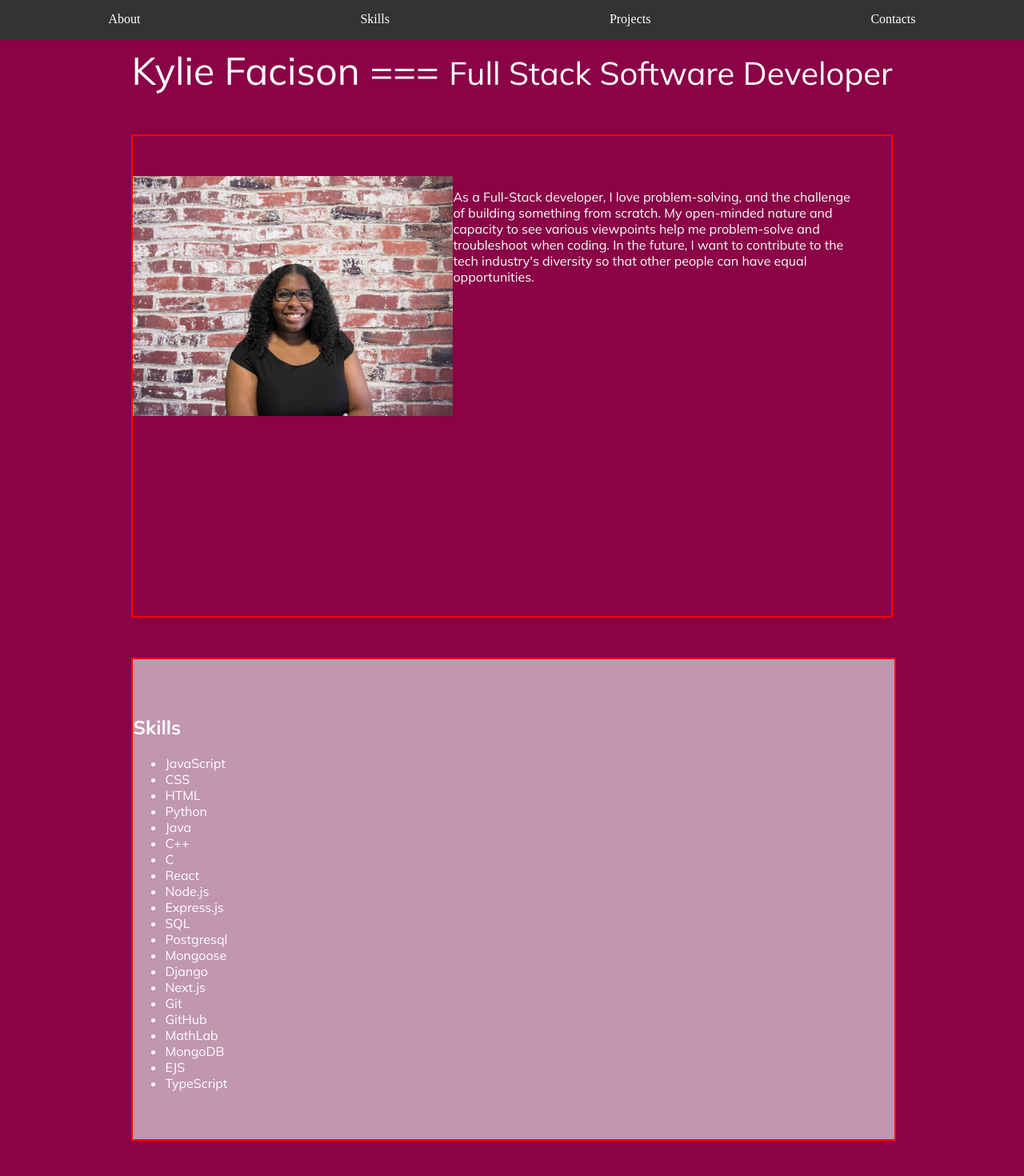
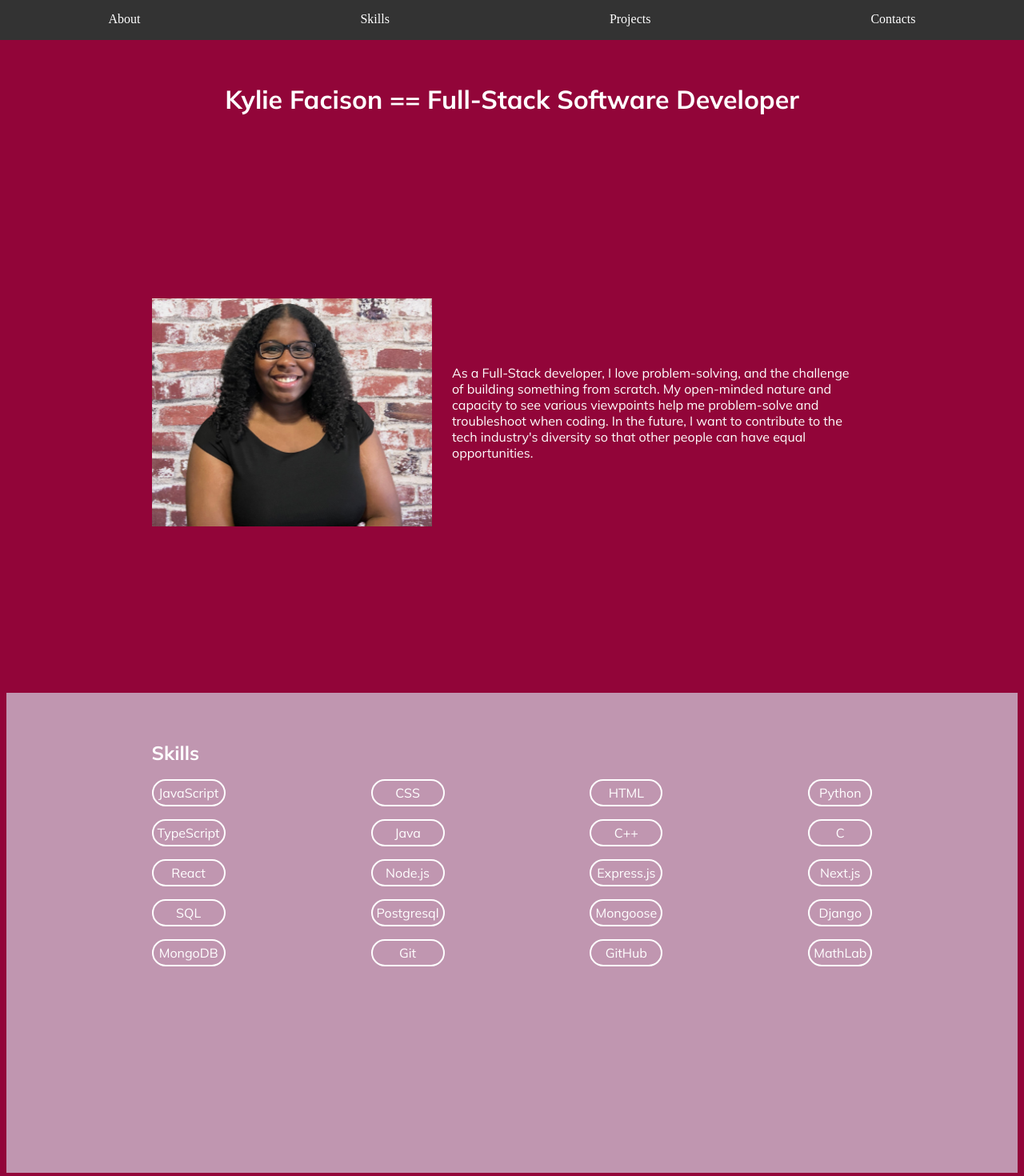
Before and after one commit to kfacison/personal-portfolio, a Next.js app: page / in a window 1280 px wide. Shown: the top 1470 px of the page at 80% size. Built offline with nearby package versions, Linux system fonts and the light colour scheme.

Commit message:
styled skills

```diff
--- a/pages/index.js
+++ b/pages/index.js
@@ -15,51 +15,48 @@ export default function Home() {
         <link rel="icon" href="/favicon.ico" />
       </Head>
       <header id='top'>
-        {/* <hgroup>
-          <h1>Kylie Facison ==</h1><p></p>
-          <p>Full Stack Software Developer</p>
-        </hgroup> */}
-        Kylie Facison === <small>Full Stack Software Developer</small>
+        {/* Kylie Facison == <small>Full Stack Software Developer</small>     */}
+        <h1>Kylie Facison == Full-Stack Software Developer</h1>
       </header>
 
       <div id='about'>
         <Image
-          src="/headShot.png"
+          src="/headShotSmall.png"
           alt="Kylie Facison Headshot"
-          width={400}
-          height={300}
+          width={350}
+          height={285}
         />
         <p style={{ maxWidth:500}}>
           As a Full-Stack developer, I love problem-solving, and the challenge of building something from scratch.
           My open-minded nature and capacity to see various viewpoints help me problem-solve and troubleshoot when coding.
-          In the future, I want to contribute to the tech industry&apos;s diversity so that other people can have equal opportunities. </p>
+          In the future, I want to contribute to the tech industry&apos;s diversity so that other people can have equal opportunities.
+        </p>
       </div>
 
       <div id='skills'>
         <h2>Skills</h2>
-        <ul>
-          <li>JavaScript</li>
-          <li>CSS</li>
-          <li>HTML</li>
-          <li>Python</li>
-          <li>Java </li>
-          <li>C++</li>
-          <li>C</li>
-          <li>React </li>
-          <li>Node.js</li>
-          <li>Express.js</li>
-          <li>SQL</li>
-          <li>Postgresql </li>
-          <li>Mongoose </li>
-          <li>Django </li>
-          <li>Next.js</li>
-          <li>Git</li>
-          <li>GitHub</li>
-          <li>MathLab </li>
-          <li>MongoDB </li>
-          <li>EJS</li>
-          <li>TypeScript</li>
-        </ul>
+
+        <p>JavaScript</p>
+        <p>CSS</p>
+        <p>HTML</p>
+        <p>Python</p>
+        <p>TypeScript</p>
+        <p>Java </p>
+        <p>C++</p>
+        <p>C</p>
+        <p>React </p>
+        <p>Node.js</p>
+        <p>Express.js</p>
+        <p>Next.js</p>
+        <p>SQL</p>
+        <p>Postgresql </p>
+        <p>Mongoose </p>
+        <p>Django </p>
+        <p>MongoDB </p>
+        <p>Git</p>
+        <p>GitHub</p>
+        <p>MathLab </p>
+
       </div>
 
       <div id='projects'>
--- a/styles/globals.css
+++ b/styles/globals.css
@@ -7,7 +7,7 @@
 
 :root {
   /* making a theme */
-  --bg-color1: #890346;
+  --bg-color1: #920539;
   --bg-color2: #C096B0;
   --ft-color1: black;
   --ft-color2: white;
@@ -48,25 +48,59 @@ body {
 }
 
 header{
-  padding-top: 50px;
-  font-size: 3rem;
+  display: flex;
+  padding-top: 75px;
+  /* font-size: 3rem; */
+  justify-content: center;
 }
 
 #about{
   display: flex;
-  border: 2px solid red;
+  /* border: 2px solid var(--bg-color2); */
+  border-radius: 50px;
   height: 500px;
   margin: 50px 0;
   padding: 50px 0;
+  align-items: center;
+  justify-content: center;
+  min-width: 98.8vw;
+}
+
+#about >p{
+  padding: 25px;
+}
+
+#skills >h2{
+  grid-area: header;
+}
+
+#skills >p{
+  border: 2px solid white;
+  padding: 5px;
+  border-radius: 50px;
+  text-align: center;
+}
+
+#skills >p:hover{
+  border: 2px solid black;
+  color: black;
+  cursor: default;
 }
 
 #skills{
-  border: 2px solid red;
+  display: grid;
+  grid-auto-rows: 50px;
+  grid-template-areas:
+  "header header header header"
+  "main main main main"
+  "main main main main";
   height: 500px;
-  width: 100%;
+  min-width: 98.8vw;
   margin: 50px 0;
   padding: 50px 0;
   background-color: var(--bg-color2);
+  align-items: center;
+  justify-content: space-evenly;
 }
 
 #projects{
```
Also changed, not shown: public/headShotSmall.png (added).
